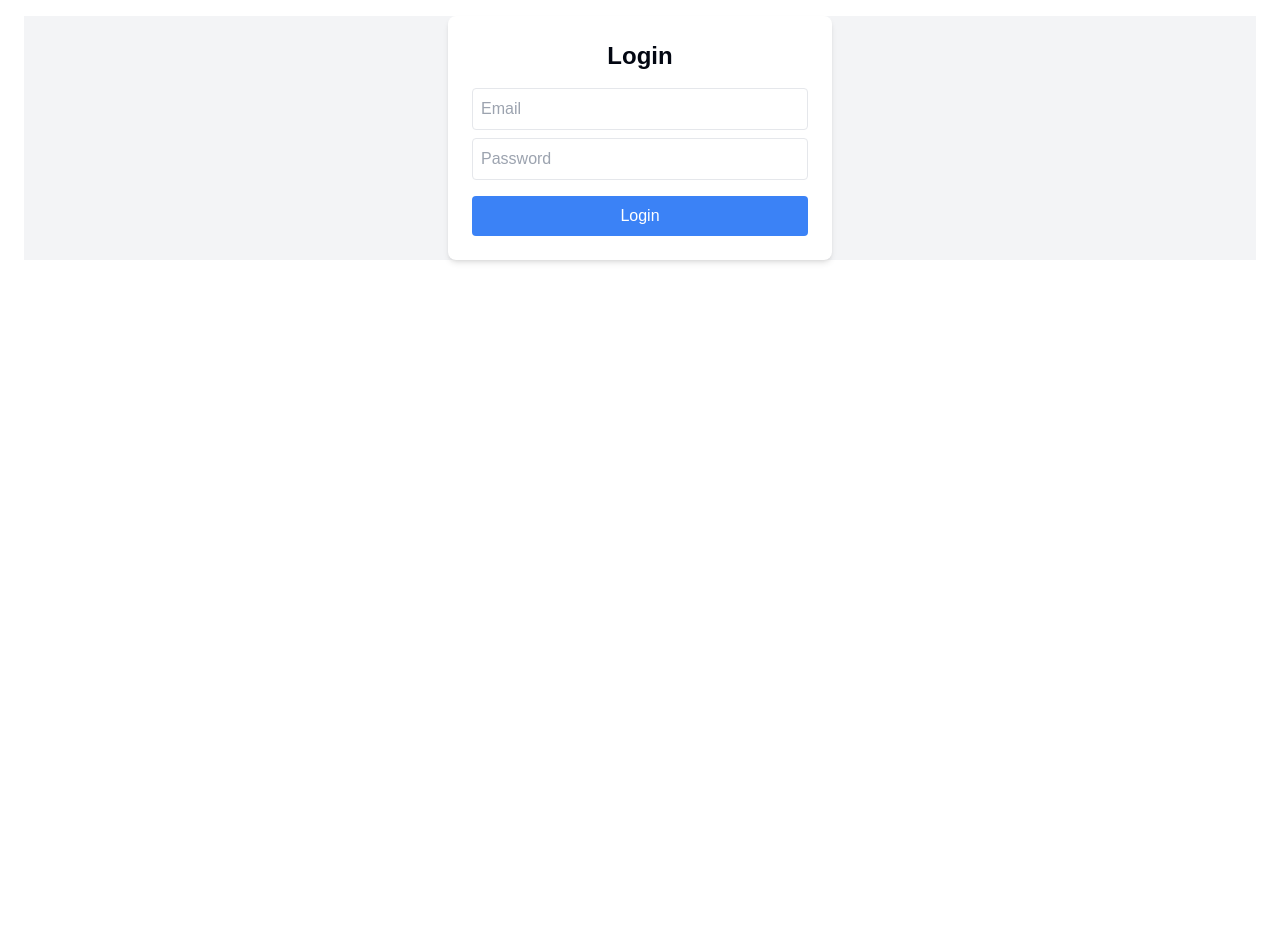
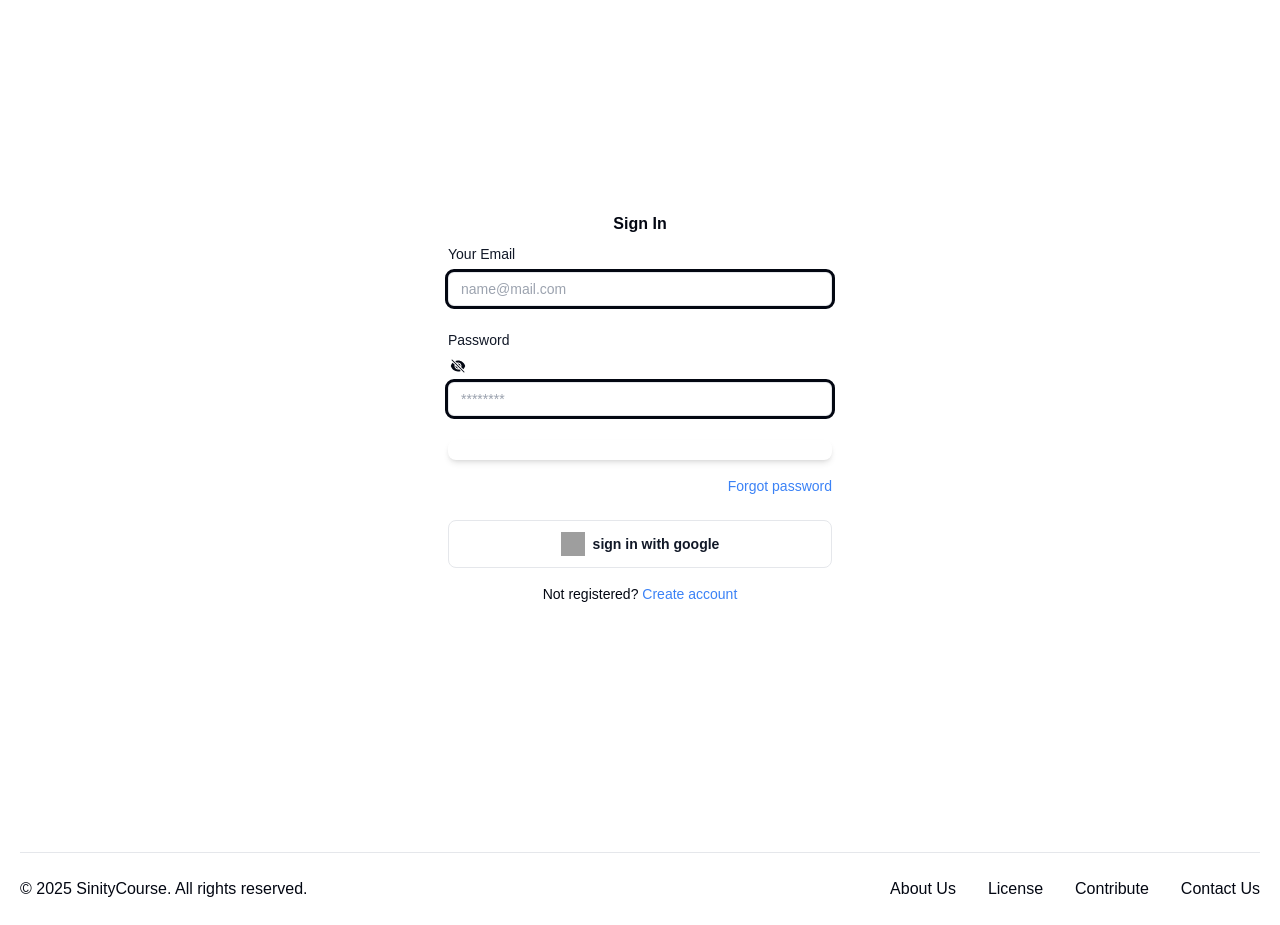
Before and after one commit to FrancoisSinurat/sinity-course, a Next.js app: page /login in a window 1280 px wide. Shown: the part 80-1005 px from the top of the page. Before the commit the page ends 800 px from the top, so only its background shows below. Built offline with nearby package versions, Linux system fonts and the light colour scheme; grey boxes are pictures that could not be loaded.

Commit message:
update 1-2 (Login Page)

```diff
--- a/app/dashboard/page.tsx
+++ b/app/dashboard/page.tsx
@@ -7,13 +7,16 @@ export default function DashboardPage() {
   ];
 
   return (
-    <section className='flex flex-col flex-grow h-screen container mx-auto px-auto'>
+    <section className='flex flex-col h-full container '>
+
+      <div className="recommend">
       <h1 className="text-2xl font-bold mb-4">Rekomendasi Kursus</h1>
       <div className="grid grid-cols-1 md:grid-cols-2 gap-4">
         {courses.map((course) => (
           <CourseCard key={course.id} course={course} />
         ))}
       </div>
+      </div>
     </section>
   );
 }
--- a/app/globals.css
+++ b/app/globals.css
@@ -70,3 +70,19 @@ body {
     @apply bg-background text-foreground;
   }
 }
+/* Tailwind or Global CSS */
+
+html, body {
+  margin: 0;
+  padding: 0;
+  height: 100%;
+}
+
+main {
+  padding-left: 2rem;
+  padding-top: 1rem;
+}
+
+.flex-1 {
+  flex-grow: 1;
+}
--- a/app/layout.tsx
+++ b/app/layout.tsx
@@ -3,6 +3,7 @@ import { Geist, Geist_Mono } from 'next/font/google';
 import './globals.css';
 import { Navbar } from '@/components/Navbar';
 import { Sidebar } from '@/components/Sidebar';
+import { FooterWithSitemap } from '@/components/Footer';
 
 const geistSans = Geist({
   variable: '--font-geist-sans',
@@ -26,12 +27,18 @@ export default function RootLayout({
 }) {
   return (
     <html lang="id">
-      <body className="flex h-scren ">
-        {/* <Sidebar /> */}
+      <body className="flex h-scren flex-col  ">
         <div className="flex flex-col flex-1">
           <Navbar />
-          <main className="p-6">{children}</main>
+          <main className="p-6">
+        {/* <Sidebar /> */}
+            {children}
+            </main>
         </div>
+        <div className="flex flex-col m-5 ">
+          <FooterWithSitemap />
+        </div>
+
       </body>
     </html>
   );
--- a/app/login/page.tsx
+++ b/app/login/page.tsx
@@ -1,61 +1,114 @@
-'use client';
+"use client"
+import { useState } from "react";
 
-import { useState } from 'react';
-import { signIn } from 'next-auth/react';
+import { Typography, Input, Button } from "@material-tailwind/react";
+import { EyeSlashIcon, EyeIcon } from "@heroicons/react/24/solid";
 
-export default function LoginPage() {
-  const [email, setEmail] = useState('');
-  const [password, setPassword] = useState('');
-  const [error, setError] = useState('');
-
-  const handleSubmit = async (e: React.FormEvent) => {
-    e.preventDefault();
-    setError('');
-
-    const result = await signIn('credentials', {
-      redirect: false,
-      email,
-      password,
-    });
-
-    if (result?.error) {
-      setError('Login gagal. Periksa kembali email dan password.');
-    } else {
-      window.location.href = '/dashboard'; // Redirect ke dashboard jika berhasil
-    }
-  };
+export function Basic() {
+  const [passwordShown, setPasswordShown] = useState(false);
+  const togglePasswordVisiblity = () => setPasswordShown((cur) => !cur);
 
   return (
-    <div className="flex items-center justify-center bg-gray-100">
-      <form
-        className="bg-white p-6 rounded-lg shadow-md w-96 text-center"
-        onSubmit={handleSubmit}
+    <section className="grid text-center min-h-screen items-center p-8">
+      <div>
+        <Typography variant="h3" color="blue-gray" className="mb-2">
+          Sign In
+        </Typography>
+        {/* <Typography className="mb-16 text-gray-600 font-normal text-[18px]">
+          Enter your email and password to sign in
+        </Typography> */}
+        <form action="#" className="mx-auto max-w-[24rem] text-left">
+          <div className="mb-6">
+            <label htmlFor="email">
+              <Typography
+                variant="small"
+                className="mb-2 block font-medium text-gray-900"
               >
-        <h2 className="text-2xl font-bold mb-4">Login</h2>
-        {error && <p className="text-red-500 mb-4">{error}</p>}
-        <input
+                Your Email
+              </Typography>
+            </label>
+            <Input
+              id="email"
+              color="gray"
+              size="lg"
               type="email"
-          className="w-full p-2 border rounded mb-2"
-          placeholder="Email"
-          value={email}
-          onChange={(e) => setEmail(e.target.value)}
-          required
+              name="email"
+              placeholder="name@mail.com"
+              className="w-full p-2 placeholder:opacity-100 focus:border-t-primary border-t-blue-gray-200"
+              labelProps={{
+                className: "hidden",
+              }}
             />
-        <input
-          type="password"
-          className="w-full p-2 border rounded mb-4"
-          placeholder="Password"
-          value={password}
-          onChange={(e) => setPassword(e.target.value)}
-          required
+          </div>
+          <div className="mb-6">
+            <label htmlFor="password">
+              <Typography
+                variant="small"
+                className="mb-2 block font-medium text-gray-900"
+              >
+                Password
+              </Typography>
+            </label>
+            <Input
+              size="lg"
+              placeholder="********"
+              labelProps={{
+                className: "hidden",
+              }}
+              className="w-full p-2 placeholder:opacity-100 focus:border-t-primary border-t-blue-gray-200"
+              type={passwordShown ? "text" : "password"}
+              icon={
+                <i onClick={togglePasswordVisiblity}>
+                  {passwordShown ? (
+                    <EyeIcon className="h-5 w-5 pb-1" />
+                  ) : (
+                    <EyeSlashIcon className="h-5 w-5 pb-1" />
+                  )}
+                </i>
+              }
             />
-        <button
-          type="submit"
-          className="w-full bg-blue-500 text-white p-2 rounded hover:bg-blue-600"
+          </div>
+          <Button color="gray" size="lg" className="mt-6" fullWidth>
+            sign in
+          </Button>
+          <div className="!mt-4 flex justify-end">
+            <Typography
+              as="a"
+              href="#"
+              color="blue-gray"
+              variant="small"
+              className="font-medium  text-blue-500 hover:text-blue-300"
             >
-          Login
-        </button>
+              Forgot password
+            </Typography>
+          </div>
+          <Button
+            variant="outlined"
+            size="lg"
+            className="mt-6 flex h-12 items-center justify-center gap-2"
+            fullWidth
+          >
+            <img
+              src={`https://www.material-tailwind.com/logos/logo-google.png`}
+              alt="google"
+              className="h-6 w-6"
+            />{" "}
+            sign in with google
+          </Button>
+          <Typography
+            variant="small"
+            color="gray"
+            className="!mt-4 text-center font-normal"
+          >
+            Not registered?{" "}
+            <a href="/register" className="font-medium text-blue-500 hover:text-blue-300">
+              Create account
+            </a>
+          </Typography>
         </form>
       </div>
+    </section>
   );
 }
+
+export default Basic;
--- a/app/profile/page.tsx
+++ b/app/profile/page.tsx
@@ -1,6 +1,6 @@
 export default function Profile(){
   return(
-    <div className="profile">
+    <div className="profile h-screen">
       <h1>Profil Page</h1>
     </div>
   )
--- a/app/register/page.tsx
+++ b/app/register/page.tsx
@@ -1,6 +1,6 @@
 export default function Register(){
     return(
-      <div className="register">
+      <div className="register h-screen">
         <h1>Register Page</h1>
       </div>
     )
--- /dev/null
+++ b/components/Footer.tsx
@@ -0,0 +1,75 @@
+"use client"
+import { Typography } from "@material-tailwind/react/components/Typography";
+const SITEMAP = [
+  {
+    title: "Company",
+    links: ["About Us", "Careers", "Our Team", "Projects"],
+  },
+  {
+    title: "Help Center",
+    links: ["Discord", "Twitter", "GitHub", "Contact Us"],
+  },
+  {
+    title: "Resources",
+    links: ["Blog", "Newsletter", "Free Products", "Affiliate Program"],
+  },
+  {
+    title: "Products",
+    links: ["Templates", "UI Kits", "Icons", "Mockups"],
+  },
+];
+
+const currentYear = new Date().getFullYear();
+
+export function FooterWithSitemap() {
+  return (
+    <footer className="flex w-full flex-row flex-wrap items-center justify-center gap-y-6 gap-x-6 border-t border-blue-gray-50 py-6 text-center md:justify-between">
+      <Typography color="blue-gray" className="font-normal">
+        &copy; {currentYear} SinityCourse. All rights reserved.
+      </Typography>
+      <ul className="flex flex-wrap items-center gap-y-2 gap-x-8">
+        <li>
+          <Typography
+            as="a"
+            href="#"
+            color="blue-gray"
+            className="font-normal transition-colors hover:text-blue-500 focus:text-blue-500"
+          >
+            About Us
+          </Typography>
+        </li>
+        <li>
+          <Typography
+            as="a"
+            href="#"
+            color="blue-gray"
+            className="font-normal transition-colors hover:text-blue-500 focus:text-blue-500"
+          >
+            License
+          </Typography>
+        </li>
+        <li>
+          <Typography
+            as="a"
+            href="#"
+            color="blue-gray"
+            className="font-normal transition-colors hover:text-blue-500 focus:text-blue-500"
+          >
+            Contribute
+          </Typography>
+        </li>
+        <li>
+          <Typography
+            as="a"
+            href="#"
+            color="blue-gray"
+            className="font-normal transition-colors hover:text-blue-500 focus:text-blue-500"
+          >
+            Contact Us
+          </Typography>
+        </li>
+      </ul>
+    </footer>
+
+  );
+}
--- a/components/Navbar.tsx
+++ b/components/Navbar.tsx
@@ -16,7 +16,7 @@ export function Navbar() {
   }, []);
 
   return (
-    <div className={`w-full ${isSticky ? "fixed top-0 left-0 bg-white shadow-md z-50" : "relative"} py-4 px-6 flex items-center justify-between transition-all duration-50`}>
+    <div className={`w-full h-16 ${isSticky ? "fixed top-0 left-0 bg-white shadow-md z-50" : "relative"} py-4 px-6 flex items-center justify-between transition-all duration-150`}>
       {/* Brand */}
       <div className="brand">
         <Link href="/">
--- a/package.json
+++ b/package.json
@@ -10,6 +10,8 @@
     "format": "prettier --write ."
   },
   "dependencies": {
+    "@heroicons/react": "^2.2.0",
+    "@material-tailwind/react": "^2.1.10",
     "@radix-ui/react-slot": "^1.1.1",
     "class-variance-authority": "^0.7.1",
     "clsx": "^2.1.1",
```
Also changed, not shown: components/Sidebar.tsx (+14 -1 lines), 1 other file (tests, documents, lock files or other folders). Lines whose indentation alone changed are shown as unchanged.
